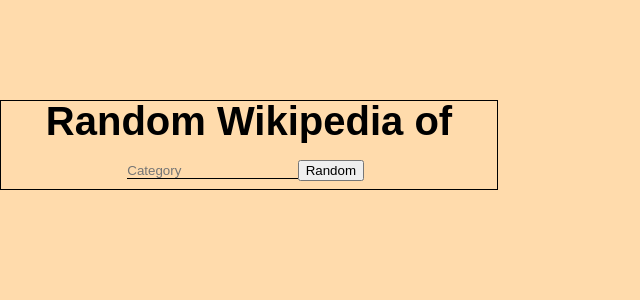
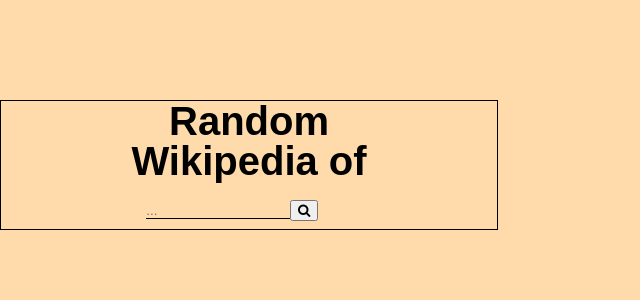
Before and after one commit to Deohgu/random-wikipedia-of, a React (Create React App) app: page / in a window 1280 px wide. Shown: the top 300 px of the page, without its empty margins (0-640 px from the left). Built offline with nearby package versions, Linux system fonts and the light colour scheme.

Commit message:
Restructuring, adding Icon, and dif placeholder.

```diff
--- a/src/components/TitleInput/TitleInput.jsx
+++ b/src/components/TitleInput/TitleInput.jsx
@@ -5,7 +5,8 @@
   return (
     <div className={styles.container}>
       <h1 className={styles.title}>
-        Random Wikipedia of
+        Random<br/>
+        Wikipedia of
       </h1>
       {/* See what else is required in the form if it is required at all */}
       <form
@@ -14,7 +15,7 @@
         <input
           action=""
           type="text"
-          placeholder="Category"
+          placeholder="..."
           value={props.inputData}
           onChange={props.handleChange}
         />
@@ -24,7 +25,7 @@
           type="button"
           onClick={props.inputDataSubmit}
         >
-          Random
+          <i className={styles.icon} class="fa fa-search" aria-hidden="true"></i>
         </button>
       </form>
     </div>
```
